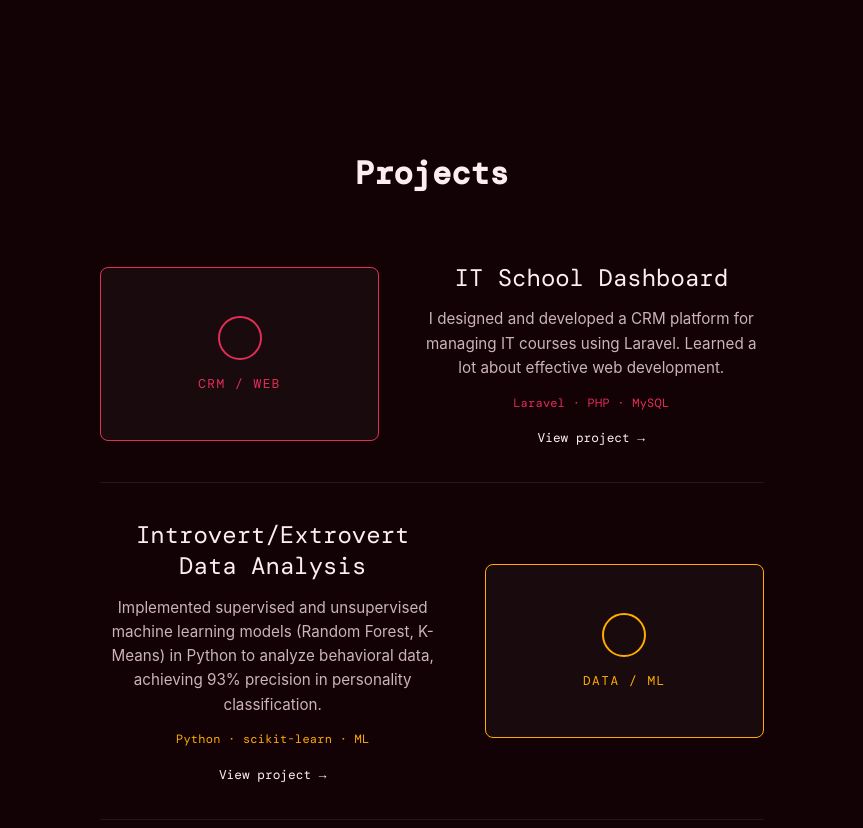
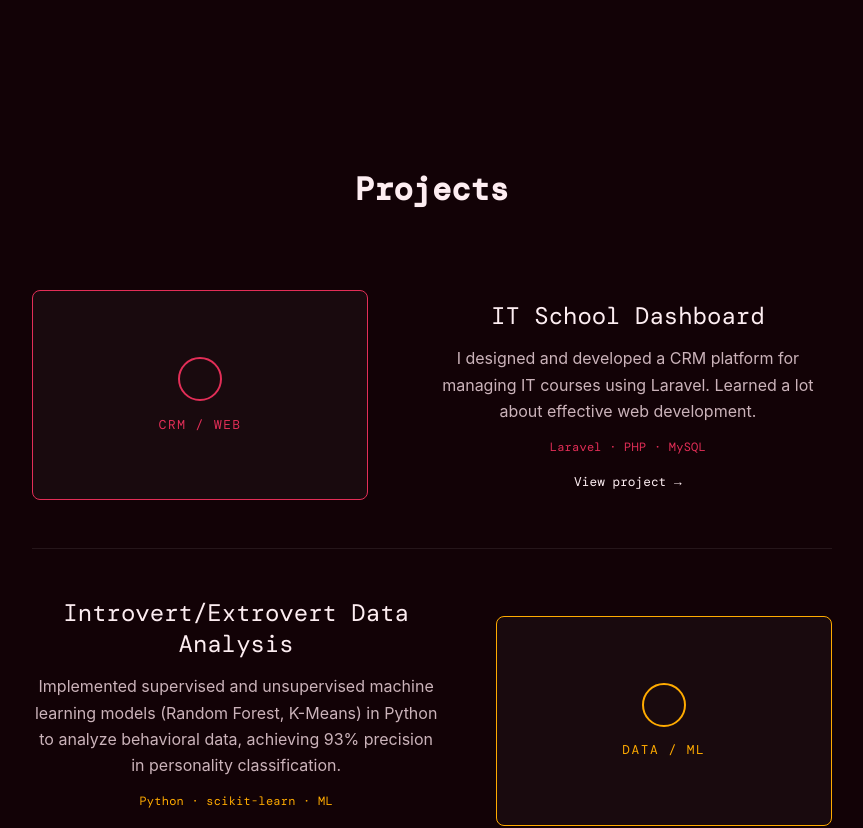
Before and after one commit to ikoronka/portfolio, a React (Vite) app: page / in a window 1280 px wide. Shown: the part 1560-2388 px from the top of the page, without its empty margins (208-1071 px from the left). Built offline with nearby package versions, Linux system fonts and the light colour scheme; a web font is replaced by a local one.

Commit message:
Widen Projects layout with more breathing room
Bump the section max-width, row gap/padding, and summary column
so rows don't feel cramped at desktop widths.

```diff
--- a/src/styles/Projects.css
+++ b/src/styles/Projects.css
@@ -3,10 +3,10 @@
     flex-direction: column;
     align-items: center;
     justify-content: center;
-    padding: 2rem;
+    padding: 3rem;
     color: #FDEDF1;
     width: 100%;
-    max-width: 1280px;
+    max-width: 1600px;
     margin: 0 auto;
 }
 
@@ -26,8 +26,8 @@
     color: inherit;
     display: flex;
     align-items: center;
-    gap: 2.5rem;
-    padding: 2.25rem 0;
+    gap: 3.5rem;
+    padding: 3rem 0;
     border-bottom: 1px solid rgba(255, 255, 255, 0.08);
 }
 
@@ -78,10 +78,10 @@
 }
 
 .project-summary {
-    font-size: 0.95rem;
-    line-height: 1.6;
+    font-size: 1rem;
+    line-height: 1.65;
     margin: 0;
-    max-width: 520px;
+    max-width: 640px;
     color: #cbb3ba;
 }
 
```
